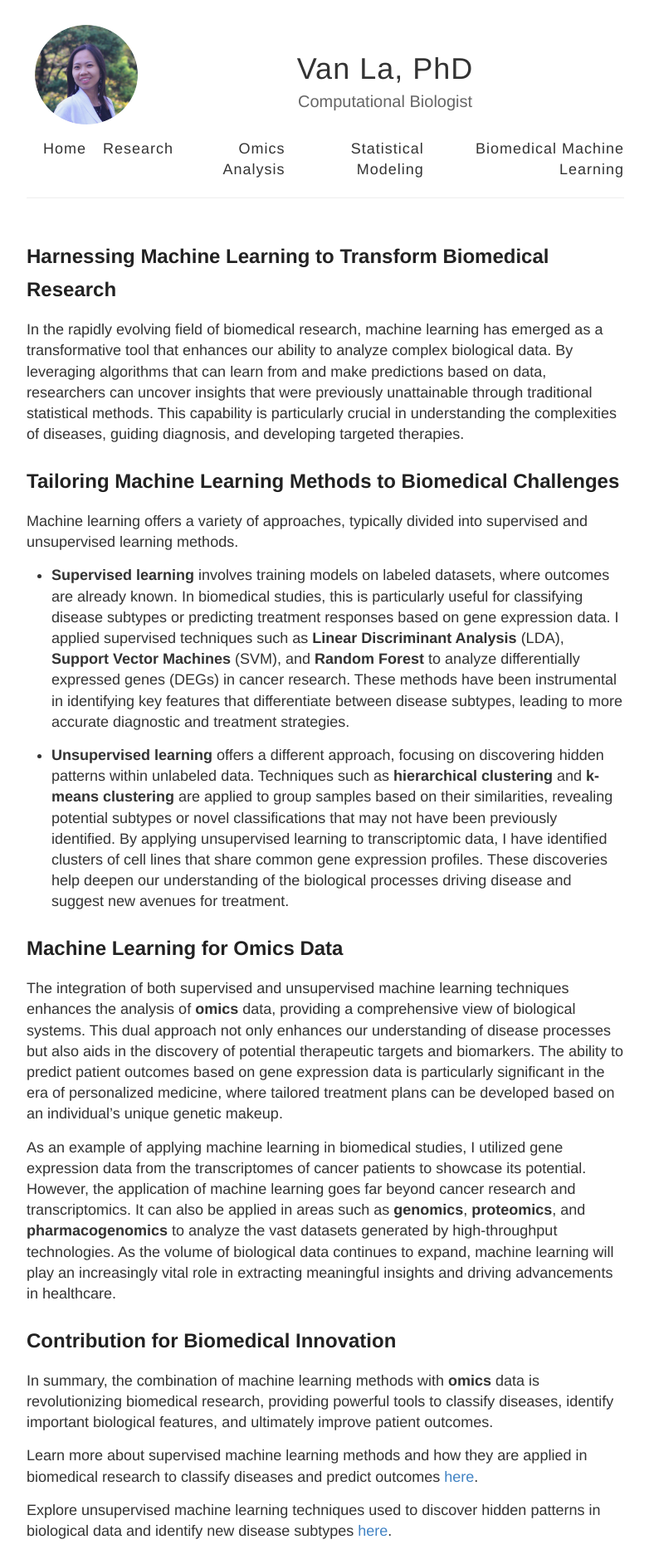
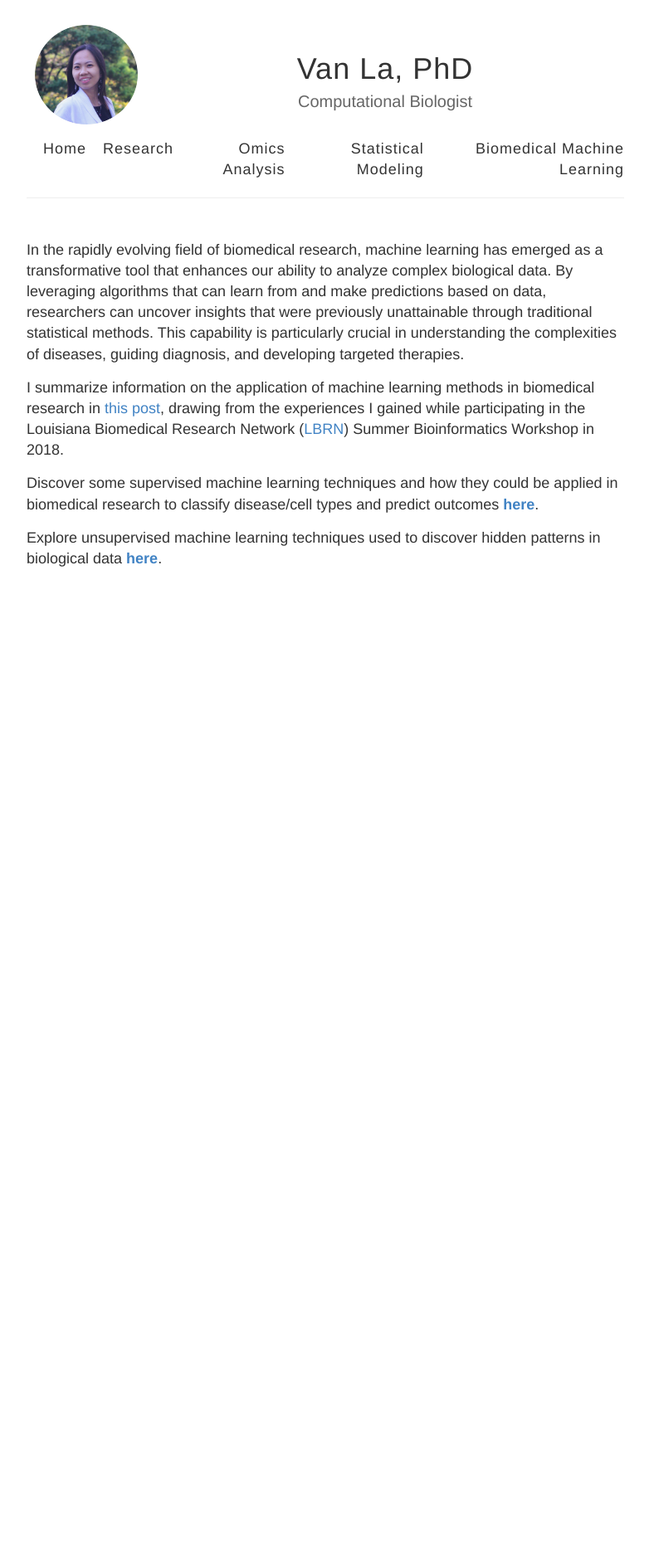
Before and after one commit to vanngocthuyla/Data_Analysis, a Jekyll site: the page built from _pages/machine_learning.md, in a window 1280 px wide. Shown: the whole page at 83% size, without its empty margins (248-1030 px from the left). Built offline with Jekyll 4.4.1, drawn with Linux system fonts in a browser that asks for light colours; after the commit the page ends 900 px from its top, so only the background shows below that.

Commit message:
Update machine_learning.md

```diff
--- a/_pages/machine_learning.md
+++ b/_pages/machine_learning.md
@@ -5,28 +5,10 @@ sitemap: false
 permalink: /machine_learning
 ---
 
-## Harnessing Machine Learning to Transform Biomedical Research
-
 In the rapidly evolving field of biomedical research, machine learning has emerged as a transformative tool that enhances our ability to analyze complex biological data. By leveraging algorithms that can learn from and make predictions based on data, researchers can uncover insights that were previously unattainable through traditional statistical methods. This capability is particularly crucial in understanding the complexities of diseases, guiding diagnosis, and developing targeted therapies.
 
-## Tailoring Machine Learning Methods to Biomedical Challenges
+I summarize information on the application of machine learning methods in biomedical research in [this post](https://vanngocthuyla.github.io/posts/ML/ML_intro), drawing from the experiences I gained while participating in the Louisiana Biomedical Research Network ([LBRN](https://lbrn.lsu.edu/)) Summer Bioinformatics Workshop in 2018.
 
-Machine learning offers a variety of approaches, typically divided into supervised and unsupervised learning methods.
+Discover some supervised machine learning techniques and how they could be applied in biomedical research to classify disease/cell types and predict outcomes [**here**](https://vanngocthuyla.github.io/posts/ML/supervised).
 
-- **Supervised learning** involves training models on labeled datasets, where outcomes are already known. In biomedical studies, this is particularly useful for classifying disease subtypes or predicting treatment responses based on gene expression data. I applied supervised techniques such as **Linear Discriminant Analysis** (LDA), **Support Vector Machines** (SVM), and **Random Forest** to analyze differentially expressed genes (DEGs) in cancer research. These methods have been instrumental in identifying key features that differentiate between disease subtypes, leading to more accurate diagnostic and treatment strategies.
-
-- **Unsupervised learning** offers a different approach, focusing on discovering hidden patterns within unlabeled data. Techniques such as **hierarchical clustering** and **k-means clustering** are applied to group samples based on their similarities, revealing potential subtypes or novel classifications that may not have been previously identified. By applying unsupervised learning to transcriptomic data, I have identified clusters of cell lines that share common gene expression profiles. These discoveries help deepen our understanding of the biological processes driving disease and suggest new avenues for treatment.
-
-## Machine Learning for Omics Data
-
-The integration of both supervised and unsupervised machine learning techniques enhances the analysis of **omics** data, providing a comprehensive view of biological systems. This dual approach not only enhances our understanding of disease processes but also aids in the discovery of potential therapeutic targets and biomarkers. The ability to predict patient outcomes based on gene expression data is particularly significant in the era of personalized medicine, where tailored treatment plans can be developed based on an individual’s unique genetic makeup.
-
-As an example of applying machine learning in biomedical studies, I utilized gene expression data from the transcriptomes of cancer patients to showcase its potential. However, the application of machine learning goes far beyond cancer research and transcriptomics. It can also be applied in areas such as **genomics**, **proteomics**, and **pharmacogenomics** to analyze the vast datasets generated by high-throughput technologies. As the volume of biological data continues to expand, machine learning will play an increasingly vital role in extracting meaningful insights and driving advancements in healthcare.
-
-## Contribution for Biomedical Innovation
-
-In summary, the combination of machine learning methods with **omics** data is revolutionizing biomedical research, providing powerful tools to classify diseases, identify important biological features, and ultimately improve patient outcomes.
-
-Learn more about supervised machine learning methods and how they are applied in biomedical research to classify diseases and predict outcomes [here](https://vanngocthuyla.github.io/Data_Analysis/_pages/omics/supervised).
-
-Explore unsupervised machine learning techniques used to discover hidden patterns in biological data and identify new disease subtypes [here](https://vanngocthuyla.github.io/Data_Analysis/_pages/omics/unsupervised).
+Explore unsupervised machine learning techniques used to discover hidden patterns in biological data [**here**](https://vanngocthuyla.github.io/posts/ML/unsupervised).
```
